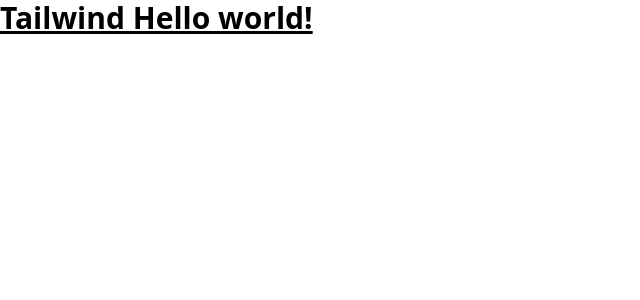
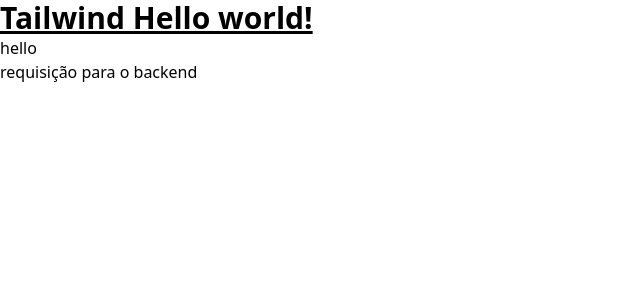
Before and after one commit to carlosoliveira-dev/todo-list, an Angular app in the folder frontend/: page / in a window 1280 px wide. Shown: the top 300 px of the page, without its empty margins (0-640 px from the left). Built offline with nearby package versions, Linux system fonts and the light colour scheme.

Commit message:
proxy adicionado para as requisições do frontend para o backend

```diff
--- a/frontend/angular.json
+++ b/frontend/angular.json
@@ -54,6 +54,9 @@
         },
         "serve": {
           "builder": "@angular/build:dev-server",
+          "options": {
+             "proxyConfig": "src/proxy.conf.json"
+           },
           "configurations": {
             "production": {
               "buildTarget": "todo-list-frontend:build:production"
--- a/frontend/src/app/app.html
+++ b/frontend/src/app/app.html
@@ -3,3 +3,6 @@
 <h1 class="text-3xl font-bold underline">
   Tailwind Hello world!
 </h1>
+
+<p>hello</p>
+<a href="/api/tasks">requisição para o backend</a>
--- /dev/null
+++ b/frontend/src/proxy.conf.json
@@ -0,0 +1,7 @@
+{
+   "/api": {
+     "target": "http://backend:8090",
+     "pathRewrite": { "^/api": "" },
+     "secure": false
+   }
+ }
```
